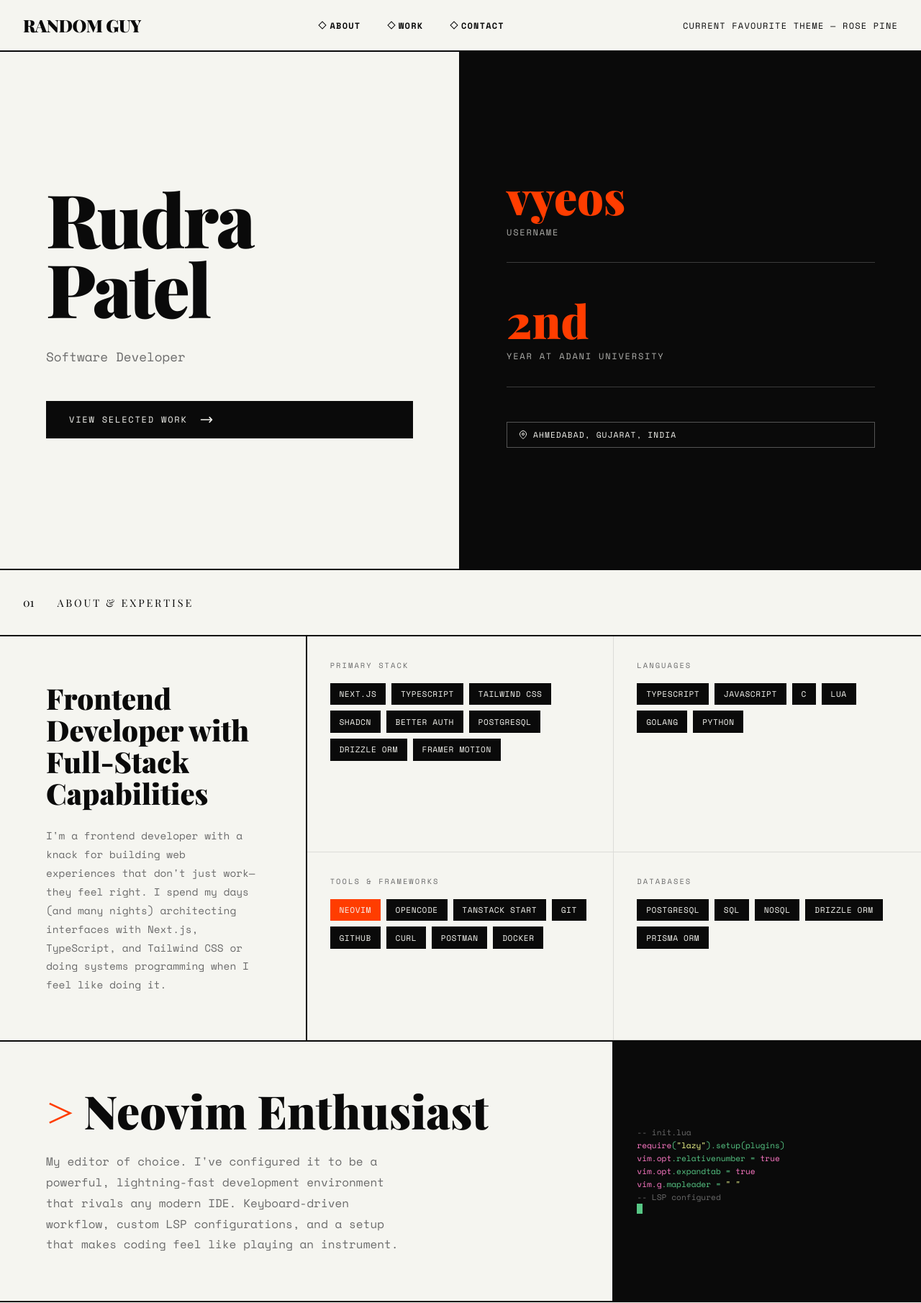
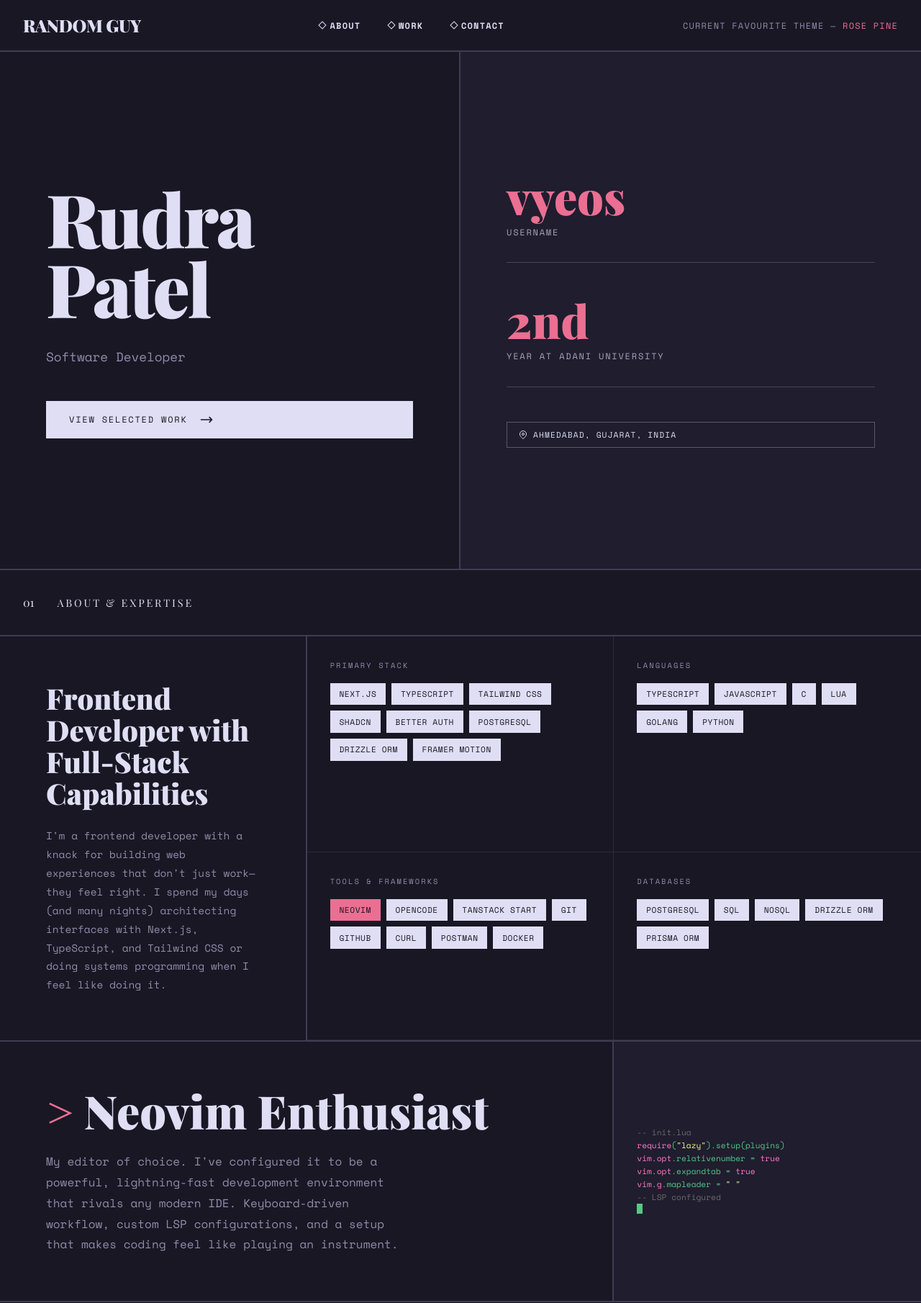
Before and after one commit to vyeos/tgfrwe, an Astro site: page / in a window 1280 px wide. Shown: the top 1810 px of the page at 72% size. Built offline with nearby package versions, Linux system fonts and the light colour scheme; Astro itself is replaced by a stand-in of ours; a web font is replaced by a local one.

Commit message:
rose-pine theme

```diff
--- a/src/pages/index.astro
+++ b/src/pages/index.astro
@@ -20,11 +20,11 @@ import { personalInfo, skills, projects, neovimHighlight, siteMetadata } from '.
 
     <style>
       :root {
-        --black: #0a0a0a;
-        --white: #f5f5f0;
-        --accent: #ff3d00;
-        --gray: #6b6b6b;
-        --border: 2px solid var(--black);
+        --black: #e0def4;
+        --white: #191724;
+        --accent: #eb6f92;
+        --gray: #908caa;
+        --border: 2px solid #403d52;
       }
 
       * {
@@ -76,6 +76,11 @@ import { personalInfo, skills, projects, neovimHighlight, siteMetadata } from '.
         font-size: 0.75rem;
         text-transform: uppercase;
         letter-spacing: 0.1em;
+        color: var(--gray);
+      }
+
+      .masthead-date .accent {
+        color: var(--accent);
       }
 
       .masthead-nav {
@@ -200,8 +205,8 @@ import { personalInfo, skills, projects, neovimHighlight, siteMetadata } from '.
         display: flex;
         flex-direction: column;
         justify-content: center;
-        background: var(--black);
-        color: var(--white);
+        background: #1f1d2e;
+        color: var(--black);
       }
 
       .hero-stats {
@@ -210,7 +215,7 @@ import { personalInfo, skills, projects, neovimHighlight, siteMetadata } from '.
       }
 
       .stat-item {
-        border-bottom: 1px solid rgba(255,255,255,0.2);
+        border-bottom: 1px solid rgba(224,222,244,0.2);
         padding-bottom: 2rem;
       }
 
@@ -239,7 +244,7 @@ import { personalInfo, skills, projects, neovimHighlight, siteMetadata } from '.
         text-transform: uppercase;
         letter-spacing: 0.1em;
         padding: 0.5rem 1rem;
-        border: 1px solid rgba(255,255,255,0.3);
+        border: 1px solid rgba(224,222,244,0.3);
         margin-top: 3rem;
       }
 
@@ -305,8 +310,8 @@ import { personalInfo, skills, projects, neovimHighlight, siteMetadata } from '.
 
       .skill-category {
         padding: 2rem;
-        border-bottom: 1px solid rgba(0,0,0,0.1);
-        border-right: 1px solid rgba(0,0,0,0.1);
+        border-bottom: 1px solid rgba(224,222,244,0.1);
+        border-right: 1px solid rgba(224,222,244,0.1);
       }
 
       .skill-category:nth-child(2n) {
@@ -372,7 +377,7 @@ import { personalInfo, skills, projects, neovimHighlight, siteMetadata } from '.
       }
 
       .neovim-visual {
-        background: var(--black);
+        background: #1f1d2e;
         display: flex;
         align-items: center;
         justify-content: center;
@@ -432,13 +437,13 @@ import { personalInfo, skills, projects, neovimHighlight, siteMetadata } from '.
       }
 
       .project-card:hover {
-        background: rgba(0,0,0,0.02);
+        background: rgba(224,222,244,0.04);
       }
 
       .project-media {
         aspect-ratio: 16/9;
         height: clamp(240px, 32vw, 360px);
-        background: linear-gradient(135deg, #1a1a1a 0%, #2a2a2a 100%);
+        background: linear-gradient(135deg, #1f1d2e 0%, #26233a 100%);
         display: flex;
         align-items: center;
         justify-content: center;
@@ -457,7 +462,7 @@ import { personalInfo, skills, projects, neovimHighlight, siteMetadata } from '.
         font-family: 'Playfair Display', serif;
         font-size: 3rem;
         font-weight: 900;
-        color: rgba(255,255,255,0.1);
+        color: rgba(224,222,244,0.12);
         text-transform: uppercase;
       }
 
@@ -505,7 +510,7 @@ import { personalInfo, skills, projects, neovimHighlight, siteMetadata } from '.
       .project-tech span {
         padding: 0.25rem 0.5rem;
         background: transparent;
-        border: 1px solid rgba(0,0,0,0.2);
+        border: 1px solid rgba(224,222,244,0.2);
         color: var(--gray);
         font-size: 0.55rem;
         text-transform: uppercase;
@@ -594,8 +599,8 @@ import { personalInfo, skills, projects, neovimHighlight, siteMetadata } from '.
 
       .footer-contact {
         padding: 4rem 2rem;
-        background: var(--black);
-        color: var(--white);
+        background: #1f1d2e;
+        color: var(--black);
       }
 
       .footer-contact-title {
@@ -608,7 +613,7 @@ import { personalInfo, skills, projects, neovimHighlight, siteMetadata } from '.
 
       .footer-email {
         font-size: 0.85rem;
-        color: var(--white);
+        color: var(--black);
         text-decoration: none;
         word-break: break-all;
       }
@@ -750,7 +755,7 @@ import { personalInfo, skills, projects, neovimHighlight, siteMetadata } from '.
         <a href="#work">Work</a>
         <a href="#contact">Contact</a>
       </nav>
-      <div class="masthead-date">Current favourite theme — Rose Pine</div>
+      <div class="masthead-date">Current favourite theme — <span class="accent">Rose Pine</span></div>
     </header>
 
     <!-- Hero -->
```
